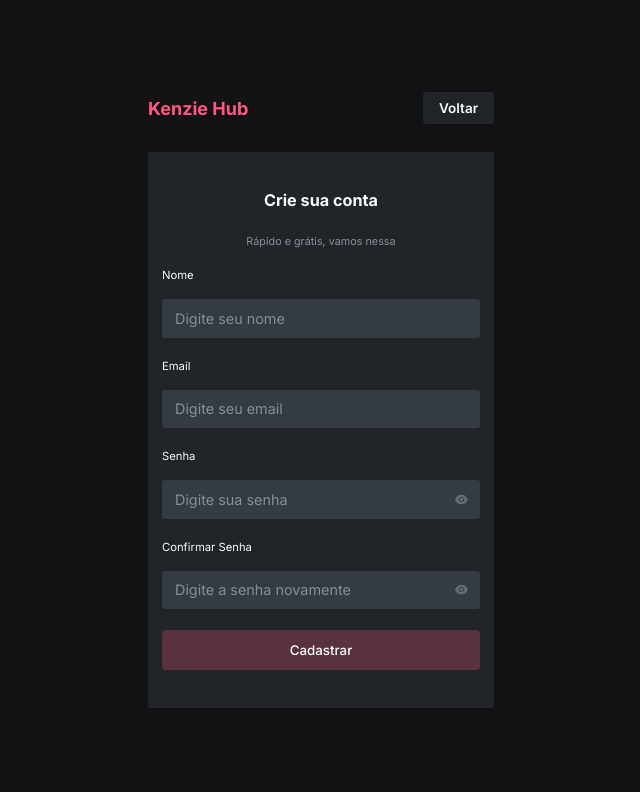
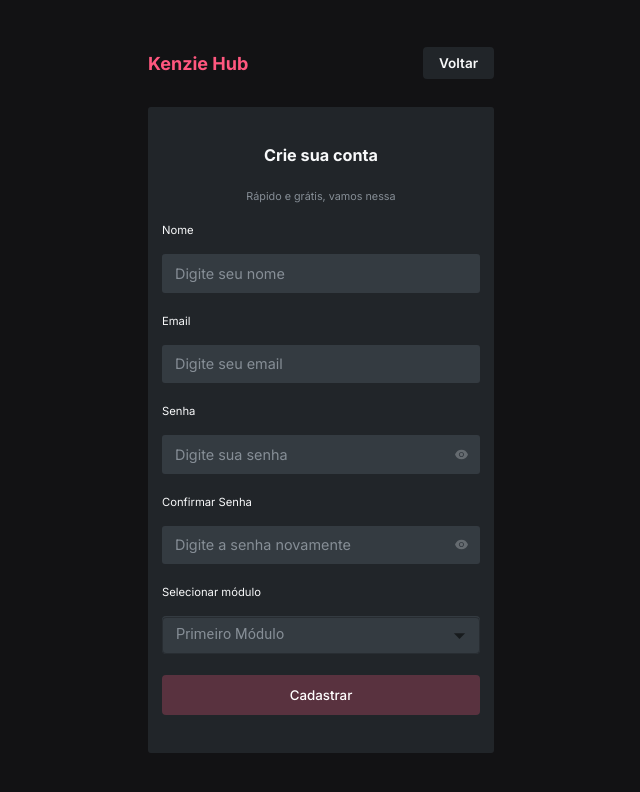
Before and after one commit to werikscs/hub-portfolios, a React (Create React App) app: page /register in a window 1280 px wide. Shown: the top 792 px of the page, without its empty margins (319-959 px from the left). Built offline with nearby package versions, Linux system fonts and the light colour scheme.

Commit message:
feat(pages/register): add SelectInput to Register page

```diff
--- a/src/pages/Register/index.jsx
+++ b/src/pages/Register/index.jsx
@@ -4,6 +4,7 @@ import Header from "../../components/Header";
 import InputPassword from "../../components/InputPassword";
 import InputText from "../../components/InputText";
 import LogoKenzie from "../../components/LogoKenzie";
+import SelectInput from "../../components/SelectInput";
 import * as S from "./styles";
 
 const Register = () => {
@@ -30,6 +31,11 @@ const Register = () => {
           placeholder="Digite a senha novamente"
         />
 
+        <SelectInput
+          label="Selecionar módulo"
+          options={["Primeiro Módulo", "Segundo Módulo", "Terceiro Módulo"]}
+        />
+
         <Button text="Cadastrar" colorType="negative" />
       </S.Div>
     </S.Section>
```
